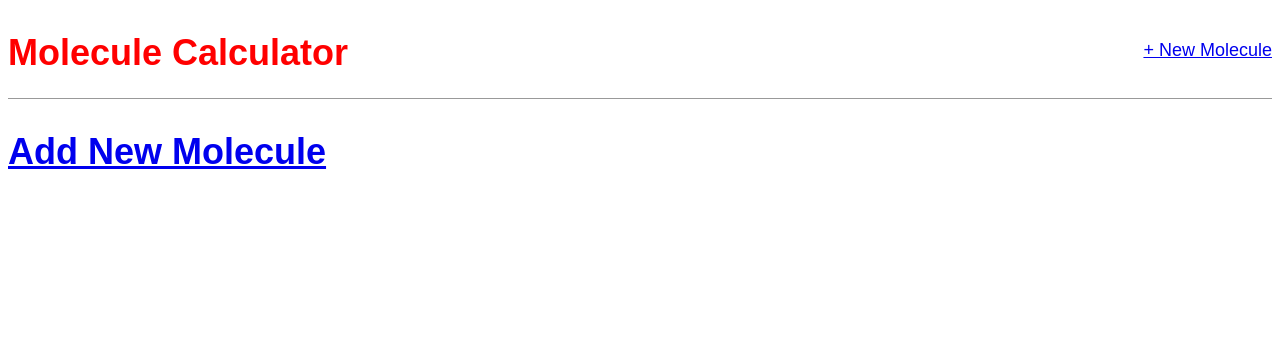
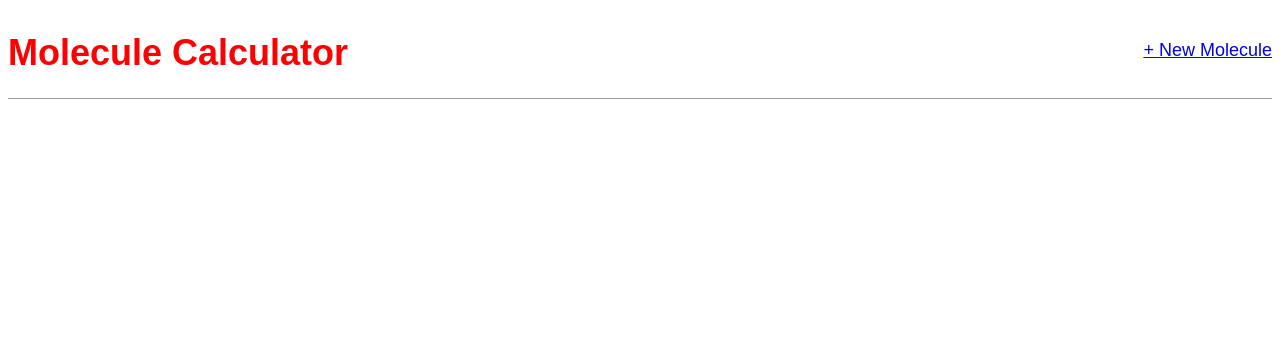
Before and after one commit to ugbioinformatics/programming_project_WCh_2024, a Django app: page / in a window 1280 px wide. Shown: the top 359 px of the page. Run offline with Django 4.2, Linux system fonts and the light colour scheme; data comes from the database, SQL or seed files in the repository; parts of the project's set-up code (start-up, migrations or seed data) failed here and were passed over; some web fonts are replaced.

Commit message:
Update home.html

```diff
--- a/abecadlo/templates/home.html
+++ b/abecadlo/templates/home.html
@@ -1,8 +1,6 @@
 {% extends "base.html" %}
 
 {% block content %}
-
-<h1><a href="{% url 'post_suma' %}">Add New Molecule</a></h1>
 
 {% for post in post_list %}
   <div class="post-entry">
```
